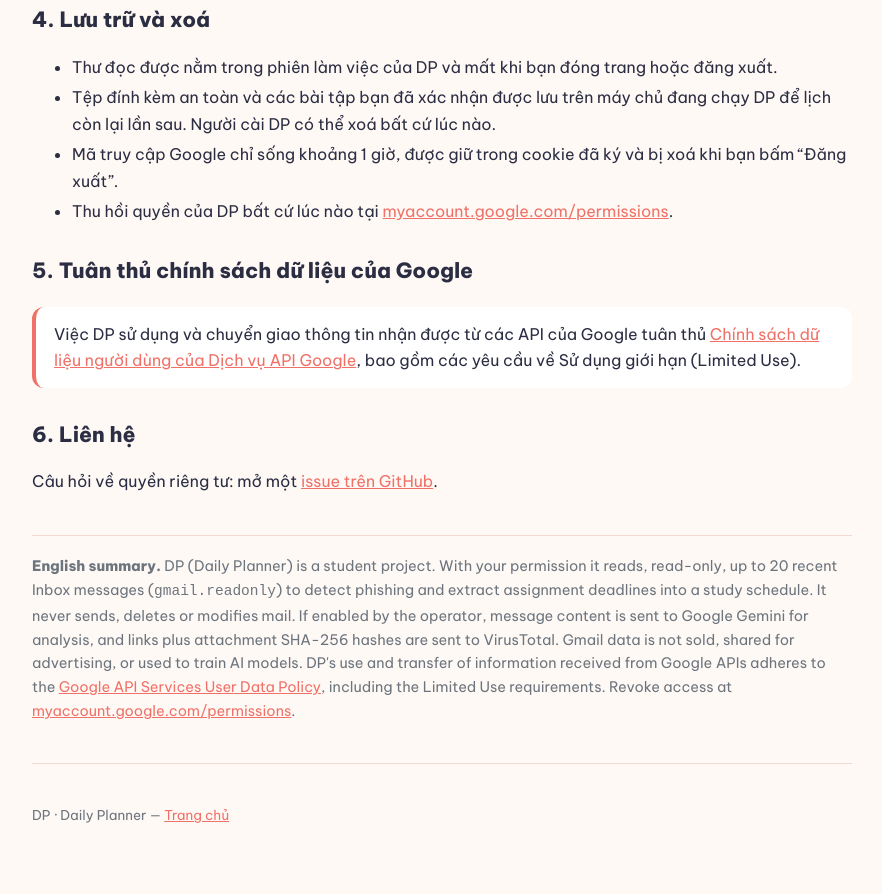
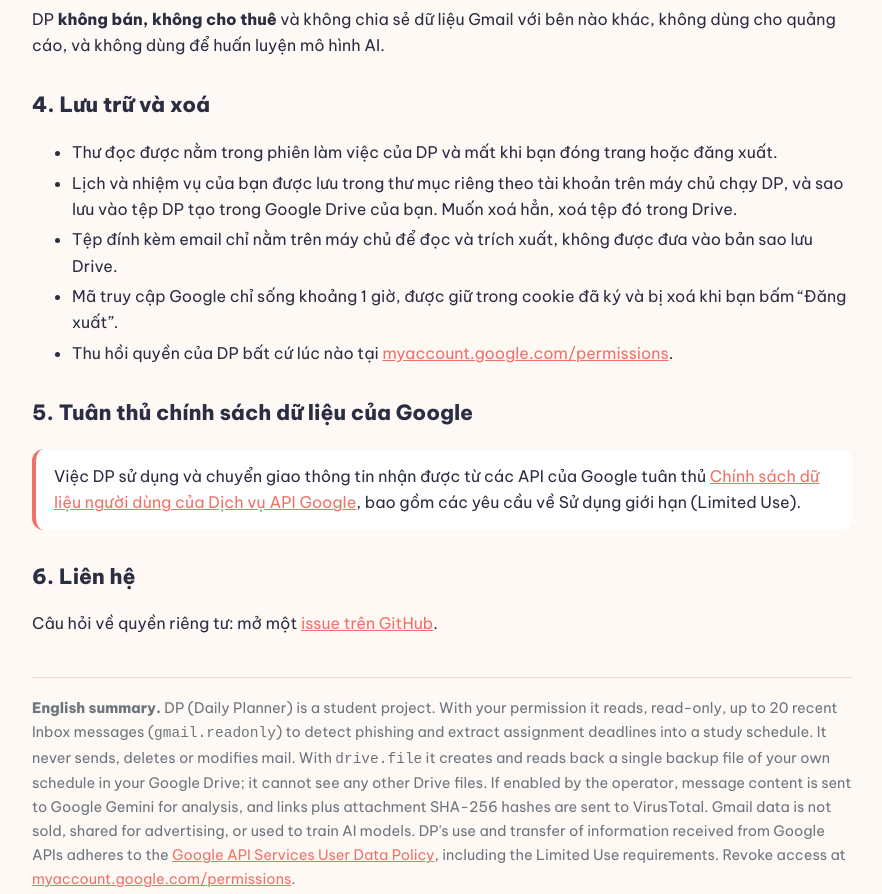
Before and after one commit to htlong1837-lab/ai-study-assistant, a plain HTML site: page privacy.html in a window 1280 px wide. Shown: the part 1092-1986 px from the top of the page, without its empty margins (198-1080 px from the left). Before the commit the page ends 1948 px from the top, so only its background shows below. Drawn offline with Linux system fonts and the light colour scheme.

Commit message:
privacy: thêm mục sao lưu lịch vào Google Drive (drive.file)

```diff
--- a/privacy.html
+++ b/privacy.html
@@ -16,7 +16,7 @@
   </header>
 
   <h1>Chính sách quyền riêng tư</h1>
-  <div class="meta">Áp dụng cho ứng dụng DP (Daily Planner). Cập nhật ngày 25/11/2026.</div>
+  <div class="meta">Áp dụng cho ứng dụng DP (Daily Planner). Cập nhật ngày 25/11/2026 (thêm sao lưu Google Drive).</div>
 
   <p>DP là đồ án môn học của sinh viên, giúp bạn biến email và tài liệu học tập thành lịch tự học. Trang này
      nói rõ DP đọc gì, dùng vào việc gì và không làm gì với dữ liệu của bạn.</p>
@@ -28,6 +28,10 @@
     <li><b>Nội dung Gmail, chỉ đọc</b> (quyền <code>gmail.readonly</code>): tối đa 20 thư gần nhất trong
         14 ngày ở Hộp thư đến, gồm người gửi, tiêu đề, nội dung và tệp đính kèm. DP chỉ đọc thư khi bạn mở
         trang Hộp thư hoặc bấm “Lấy thư mới”.</li>
+    <li><b>Một tệp riêng trong Google Drive của bạn</b> (quyền <code>drive.file</code>): DP tạo tệp
+        “DP - Daily Planner (du lieu).zip” để sao lưu lịch, nhiệm vụ, tiến độ và thời khoá biểu của bạn, rồi
+        đọc lại khi bạn đăng nhập ở lần sau. Với quyền này DP <b>chỉ thấy đúng tệp do DP tạo</b>, không xem
+        được tệp nào khác trong Drive.</li>
   </ul>
   <p>DP <b>không</b> gửi, xoá, sửa, gắn nhãn hay đánh dấu đã đọc bất kỳ thư nào, và không bao giờ thấy mật
      khẩu Google của bạn (đăng nhập do Google xử lý).</p>
@@ -54,8 +58,9 @@
   <h2>4. Lưu trữ và xoá</h2>
   <ul>
     <li>Thư đọc được nằm trong phiên làm việc của DP và mất khi bạn đóng trang hoặc đăng xuất.</li>
-    <li>Tệp đính kèm an toàn và các bài tập bạn đã xác nhận được lưu trên máy chủ đang chạy DP để lịch
-        còn lại lần sau. Người cài DP có thể xoá bất cứ lúc nào.</li>
+    <li>Lịch và nhiệm vụ của bạn được lưu trong thư mục riêng theo tài khoản trên máy chủ chạy DP, và sao
+        lưu vào tệp DP tạo trong Google Drive của bạn. Muốn xoá hẳn, xoá tệp đó trong Drive.</li>
+    <li>Tệp đính kèm email chỉ nằm trên máy chủ để đọc và trích xuất, không được đưa vào bản sao lưu Drive.</li>
     <li>Mã truy cập Google chỉ sống khoảng 1 giờ, được giữ trong cookie đã ký và bị xoá khi bạn bấm
         “Đăng xuất”.</li>
     <li>Thu hồi quyền của DP bất cứ lúc nào tại
@@ -74,7 +79,9 @@
   <div class="en">
     <b>English summary.</b> DP (Daily Planner) is a student project. With your permission it reads, read-only,
     up to 20 recent Inbox messages (<code>gmail.readonly</code>) to detect phishing and extract assignment
-    deadlines into a study schedule. It never sends, deletes or modifies mail. If enabled by the operator,
+    deadlines into a study schedule. It never sends, deletes or modifies mail. With <code>drive.file</code> it
+    creates and reads back a single backup file of your own schedule in your Google Drive; it cannot see any
+    other Drive files. If enabled by the operator,
     message content is sent to Google Gemini for analysis, and links plus attachment SHA-256 hashes are sent to
     VirusTotal. Gmail data is not sold, shared for advertising, or used to train AI models. DP's use and transfer
     of information received from Google APIs adheres to the
```
